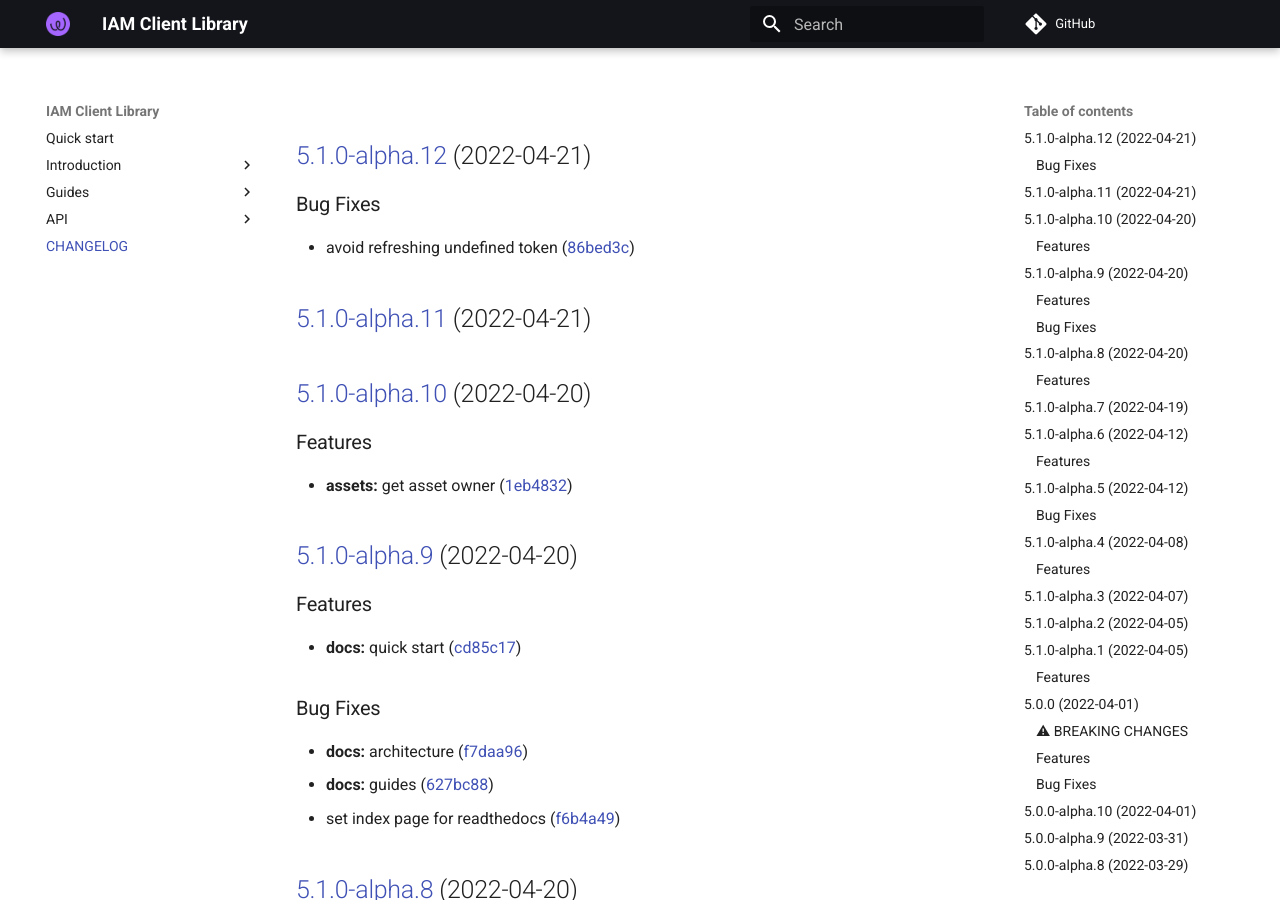
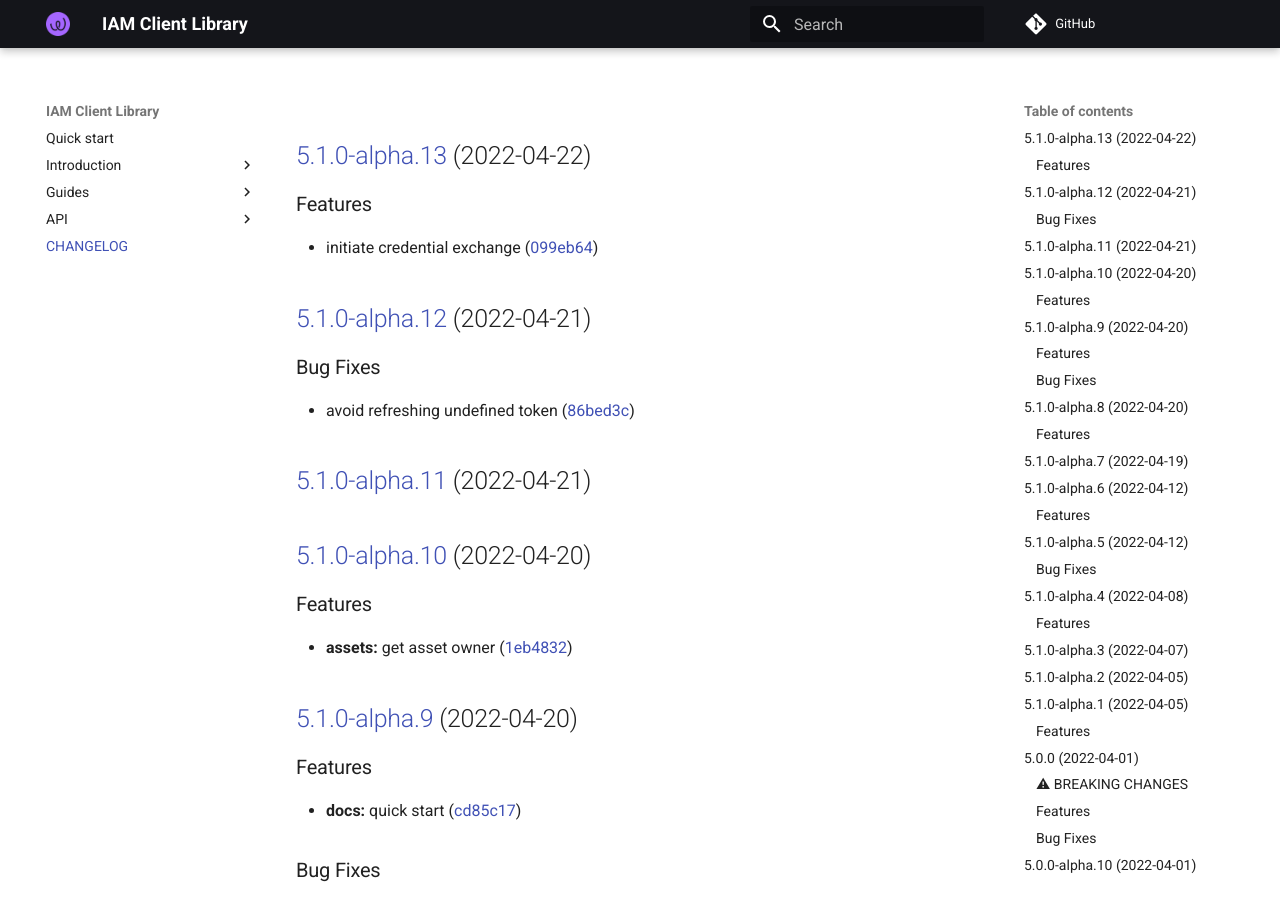
Before and after one commit to energywebfoundation/iam-client-lib, an MkDocs documentation site: the page built from docs/CHANGELOG.md, in a window 1280 px wide and 900 px high. Built offline with MkDocs 1.6.1 and Material for MkDocs 9.7.7, drawn with Linux system fonts in a browser that asks for light colours; comment, search, counter and statistics services are not loaded.

Commit message:
chore(release): 5.1.0-alpha.13 [skip ci]
## [5.1.0-alpha.13](https://github.com/energywebfoundation/iam-client-lib/compare/v5.1.0-alpha.12...v5.1.0-alpha.13) (2022-04-22)

### Features

* initiate credential exchange ([099eb64](https://github.com/energywebfoundation/iam-client-lib/commit/099eb64b4087d5f3a9b486b5794452410673ee99))

```diff
--- a/docs/CHANGELOG.md
+++ b/docs/CHANGELOG.md
@@ -1,3 +1,10 @@
+## [5.1.0-alpha.13](https://github.com/energywebfoundation/iam-client-lib/compare/v5.1.0-alpha.12...v5.1.0-alpha.13) (2022-04-22)
+
+
+### Features
+
+* initiate credential exchange ([099eb64](https://github.com/energywebfoundation/iam-client-lib/commit/099eb64b4087d5f3a9b486b5794452410673ee99))
+
 ## [5.1.0-alpha.12](https://github.com/energywebfoundation/iam-client-lib/compare/v5.1.0-alpha.11...v5.1.0-alpha.12) (2022-04-21)
 
 
--- a/package.json
+++ b/package.json
@@ -1,6 +1,6 @@
 {
   "name": "iam-client-lib",
-  "version": "5.1.0-alpha.12",
+  "version": "5.1.0-alpha.13",
   "description": "Library for Decentralized Identity and Access Management",
   "main": "dist/index.js",
   "module": "dist/index.esm.js",
```
